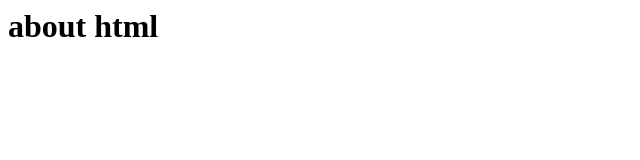
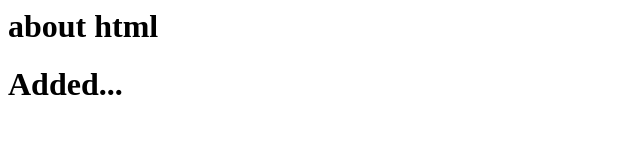
Before and after one commit to surya977/Testgit, a plain HTML site: page about.html in a window 1280 px wide. Shown: the whole page, without its empty margins (0-640 px from the left). Drawn offline with Linux system fonts and the light colour scheme.

Commit message:
added new line

```diff
--- a/about.html
+++ b/about.html
@@ -2,6 +2,7 @@
 <body>
 
 <h1>about html</h1>
+<h1> Added... </h1>
 
 </body>
 
```
